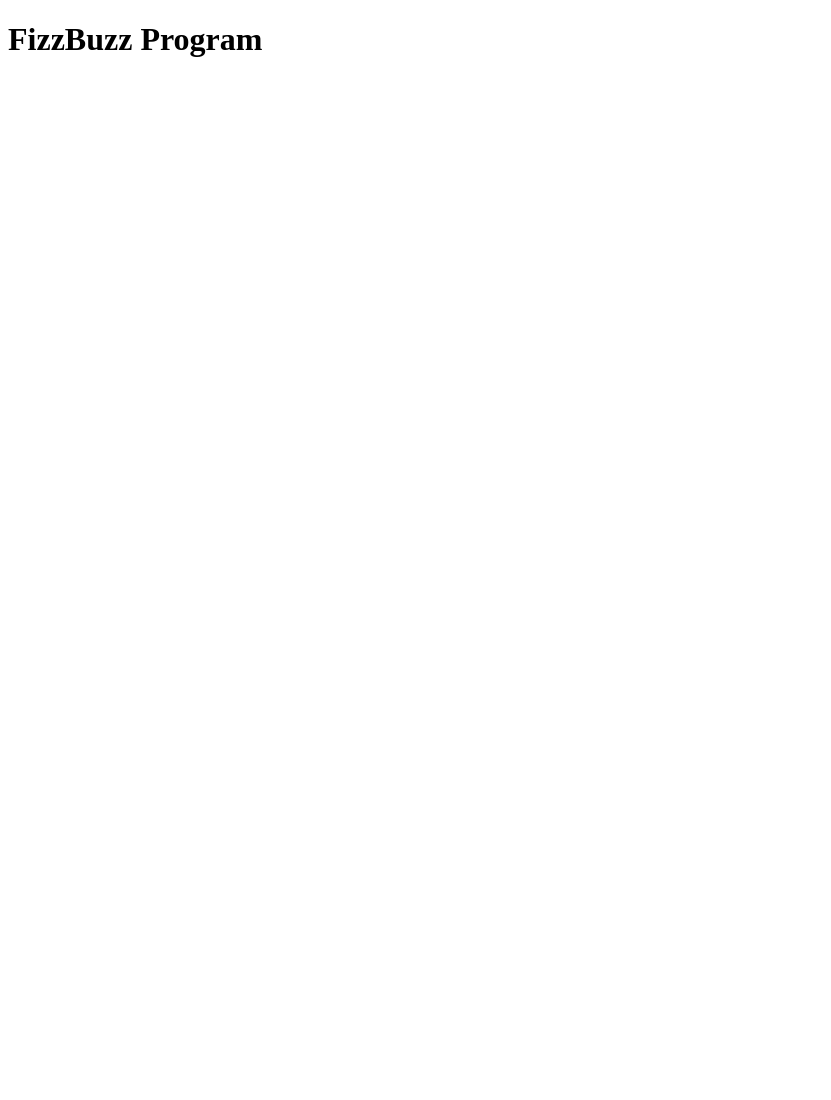
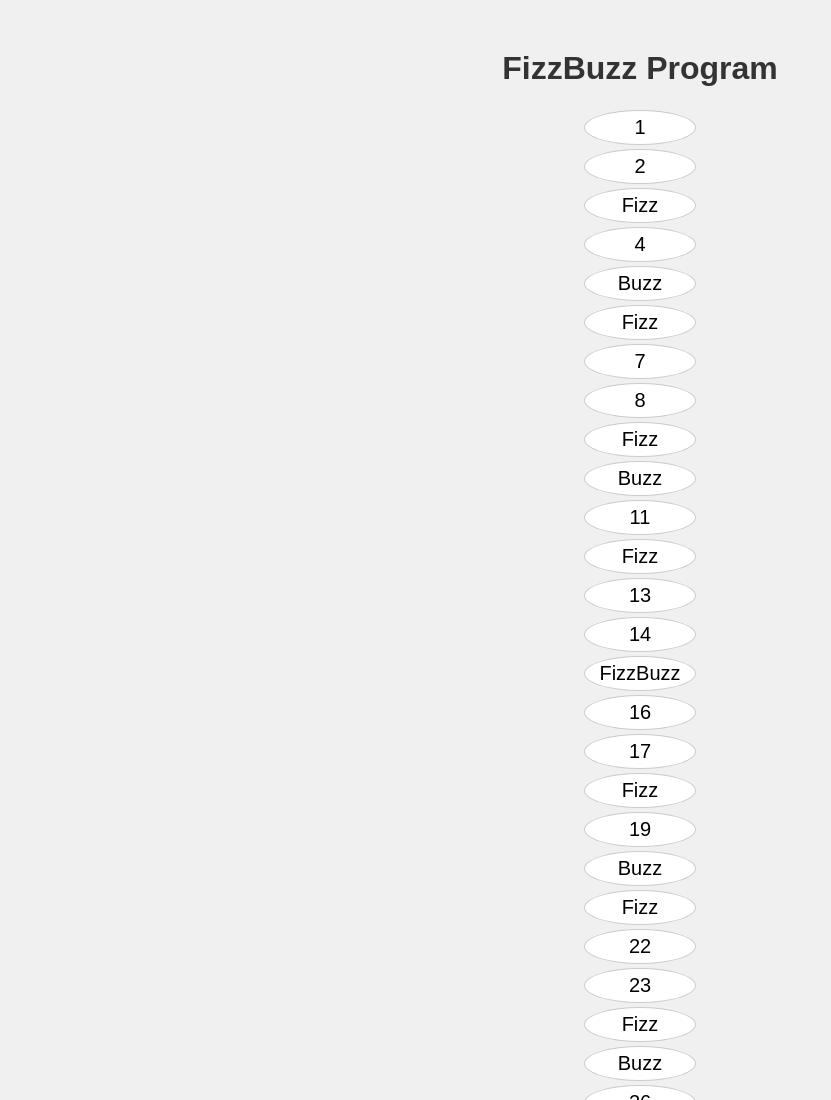
Before and after one commit to Jonathan-Ultini/js-fizzbuzzdom, a plain HTML site: page index.html in a window 1280 px wide. Shown: the top 1100 px of the page, without its empty margins (0-831 px from the left). Before the commit the page ends 800 px from the top, so only its background shows below. Drawn offline with Linux system fonts and the light colour scheme.

Commit message:
milestone 2

```diff
--- a/css/styles.css
+++ b/css/styles.css
@@ -0,0 +1,27 @@
+body {
+  font-family: Arial, sans-serif;
+  background-color: #f0f0f0;
+  text-align: center;
+  margin-top: 50px;
+}
+
+h1 {
+  color: #333;
+}
+
+#fizzbuzz-container {
+  display: flex;
+  flex-direction: column;
+  align-items: center;
+  margin-top: 20px;
+}
+
+.fizzbuzz-item {
+  font-size: 20px;
+  padding: 5px;
+  margin: 2px;
+  width: 100px;
+  border: 1px solid #ccc;
+  border-radius: 50%;
+  background-color: #fff;
+}
--- a/index.html
+++ b/index.html
@@ -11,6 +11,7 @@
 <body>
   <h1>FizzBuzz Program</h1>
 
+  <div id="fizzbuzz-container"></div>
 
   <script src="js/script.js"></script>
 </body>
--- a/js/script.js
+++ b/js/script.js
@@ -1,15 +1,26 @@
-//stampiamo a console 100 numeri, nei quali però quelli multipli di 3 e 5 viene scritto
-//fizzbuzz, se multipli di solo 3 allora fizz infine se multipli di solo 5 allora buzz
-//se niente stampa il numero normale
+//creare un elemento che faccia da contenitore nel DOM e poi riempiamolo con i degli elementi di js
 
+// selezioniamo il contenitore nel DOM
+const container = document.getElementById('fizzbuzz-container');
+
+// stampiamo a console 100 numeri, con risultati diversi in base alle richieste
 for (let i = 1; i <= 100; i++) {
+  let output = '';
   if (i % 3 === 0 && i % 5 === 0) {
-    console.log('FizzBuzz');
+    output = 'FizzBuzz';
   } else if (i % 3 === 0) {
-    console.log('Fizz');
+    output = 'Fizz';
   } else if (i % 5 === 0) {
-    console.log('Buzz');
+    output = 'Buzz';
   } else {
-    console.log(i);
+    output = i;
   }
+
+  // Creiamo un nuovo elemento div per ogni risultato
+  const item = document.createElement('div');
+  item.className = 'fizzbuzz-item';
+  item.innerText = output;
+
+  // Aggiungi l'elemento al contenitore
+  container.appendChild(item);
 }
```
